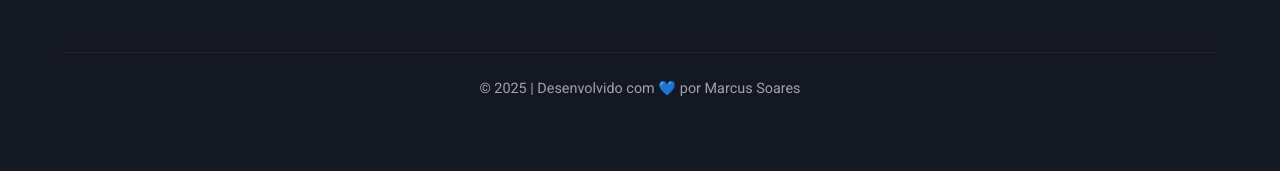
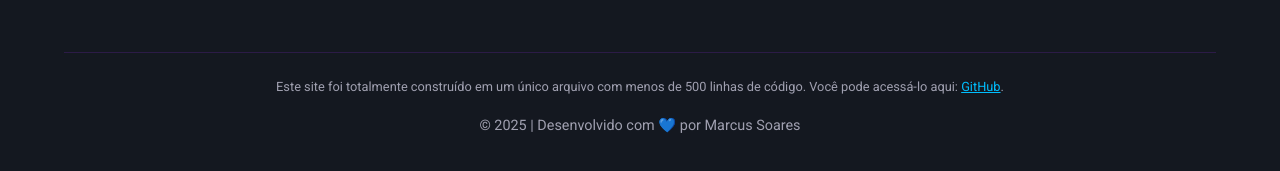
Before and after one commit to marcus7170/portfolio, a plain HTML site: page index.html in a window 1280 px wide. Shown: the part 2739-2910 px from the top of the page. Drawn offline with Linux system fonts and the light colour scheme.

Commit message:
Update index.html

```diff
--- a/index.html
+++ b/index.html
@@ -3,7 +3,9 @@
 <head>
     <meta charset="UTF-8">
     <meta name="viewport" content="width=device-width, initial-scale=1.0">
-    <title>Portfólio v2.2 | Marcus Soares</title>
+    <title>Portfólio v2.3 | Marcus Soares</title>
+
+    <link rel="icon" type="image/png" href="https://media.discordapp.net/attachments/1063548453508091924/1401340589202608220/image.png?ex=689488e0&is=68933760&hm=a1b2a84d152d1445c17a990f2e9b4a7668e14f1f48fe6314b873c662e14a2565&=&format=webp&quality=lossless&width=560&height=613">
 
     <link rel="preconnect" href="https://fonts.googleapis.com">
     <link rel="preconnect" href="https://fonts.gstatic.com" crossorigin>
@@ -174,6 +176,7 @@
             transform: scale(1.2);
         }
         .footer-bottom { margin-top: 3rem; padding-top: 1.5rem; border-top: 1px solid var(--border-color); color: var(--text-muted); font-size: 0.9rem; }
+        .footer-bottom p a { color: var(--secondary-accent); }
 
         #back-to-top {
             position: fixed; bottom: 30px; right: 30px;
@@ -327,7 +330,13 @@
                          <img src="https://media.discordapp.net/attachments/1063548453508091924/1402744260322791454/image.png?ex=689506e5&is=6893b565&hm=b7dbb48f4323cd0dbe67caa4c9743ee821753c1deeba14cb48533df416f4dc03&=&format=webp&quality=lossless&width=461&height=461" alt="Discord Icon" style="border-radius: 50%;">
                     </a>
                 </div>
-                <div class="footer-bottom">&copy; <span id="year"></span> | Desenvolvido com 💙 por Marcus Soares</div>
+                <div class="footer-bottom">
+                    <p style="font-size: 0.8rem; margin-bottom: 1rem;">
+                        Este site foi totalmente construído em um único arquivo com menos de 500 linhas de código. Você pode acessá-lo aqui:
+                        <a href="https://github.com/marcus7170/portfolio" target="_blank">GitHub</a>.
+                    </p>
+                    &copy; <span id="year"></span> | Desenvolvido com 💙 por Marcus Soares
+                </div>
             </div>
         </div>
     </footer>
```
